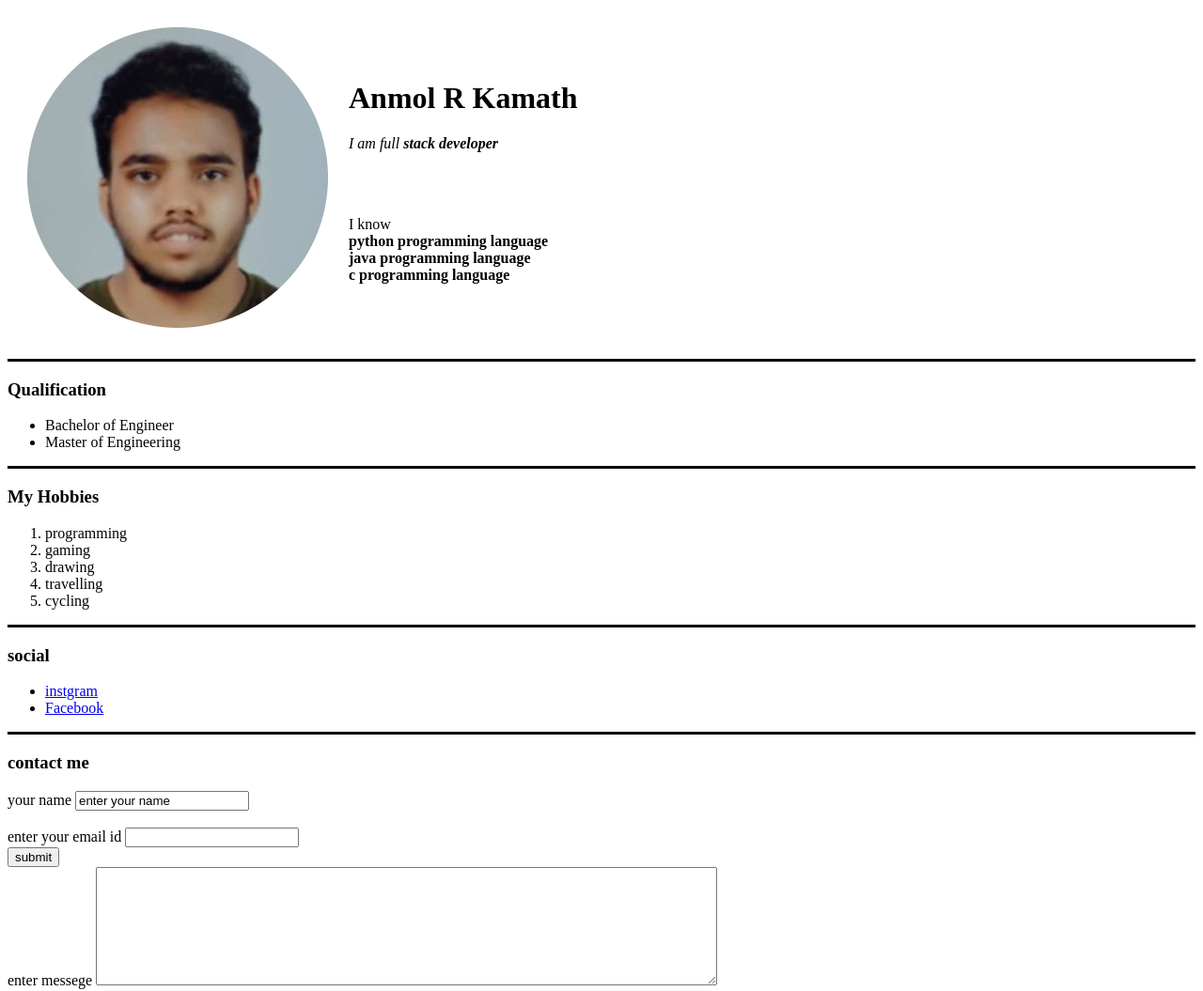
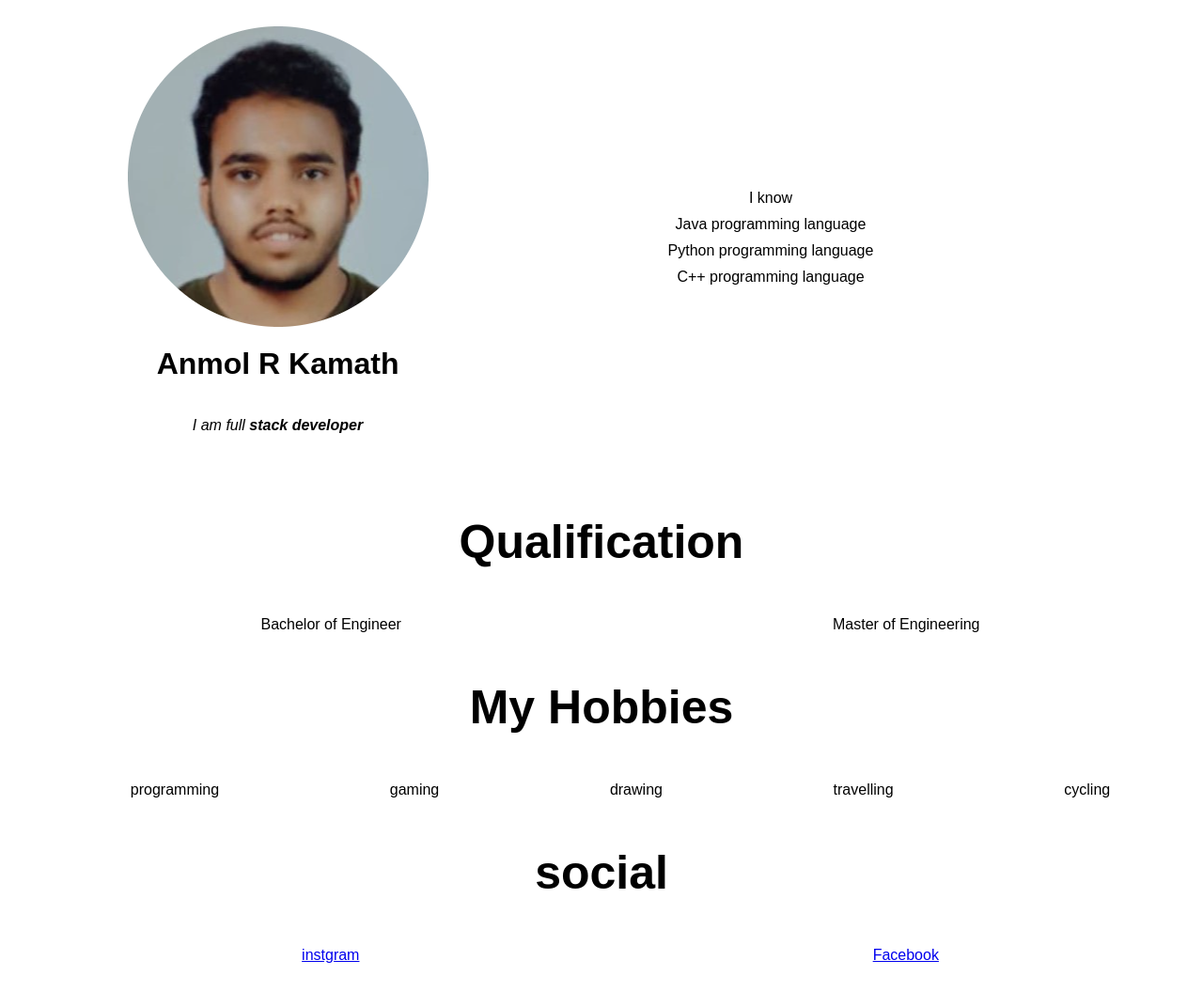
Before and after one commit to AnmolKamat/firstcv, a plain HTML site: page index.html in a window 1280 px wide. Shown: the top 1055 px of the page at 94% size. Drawn offline with Linux system fonts and the light colour scheme.

Commit message:
added styles

```diff
--- a/index.html
+++ b/index.html
@@ -4,58 +4,63 @@
 <head>
   <meta charset="utf-8">
   <title></title>
+  <link rel="stylesheet" href="style.css">
 </head>
 
 <body>
-  <table cellspacing="20">
-    <td><img src="anmol.jpg" alt="anmol profile pic"></td>
-    <td>
+  <div id='profile'>
+    <div id='pic'>
+      <img src="anmol.jpg" alt="anmol profile pic">
       <h1>Anmol R Kamath</h1>
       <p><i>I am full <b>stack developer</b></i> </p>
-      <br><br>
-      <p>I know <br><b>python programming language</b>
-        <br><b>java programming language</b>
-        <br><b>c programming language</b>
+    </div>
+    <div id="lang">
+        <ul>
+          <li>I know</li>
+          <li>Java programming language</li>
+          <li>Python programming language</li>
+          <li>C++ programming language</li>
+        </ul>
+      </div>
       </p>
-    </td>
-  </table>
-  <hr size=3 color=black>
-  <h3>Qualification</h3>
+      </div>
+
+<div id="qualification">
+  <h3 class="text">Qualification</h3>
   <ul>
     <li>Bachelor of Engineer </li>
     <li>Master of Engineering</li>
   </ul>
-  <hr size=3 color=black>
+</div>
+
   <h3>My Hobbies</h3>
-  <ol>
+  <ul>
     <li>programming</li>
     <li>gaming</li>
     <li>drawing</li>
     <li>travelling</li>
     <li>cycling</li>
-  </ol>
-  <hr size=3 color=black>
+  </ul>
+
   <h3>social</h3>
   <ul>
     <li><a href="https://www.instagram.com/kamath_anmol/">instgram</a></li>
     <li> <a href="https://www.facebook.com/anmol.rkamath">Facebook</a> </li>
   </ul>
-  <hr size=3 color=black>
+
   <h3>contact me</h3>
+  <div class="email">
   <form class="" action="mailto:anmolrk096322@gmail.com" method="post">
-    <label for="name">your name</label>
-    <input type="text" name="yname" value="enter your name">
-    <br><br>
-    <label for="">enter your email id</label>
-    <input type="email" name="yemail" value="">
-    <br>
-    <input type="submit" name="" value="submit">
-    <br>
-    <label for="">enter messege</label>
-    <textarea name="ymessege" rows="8" cols="80"></textarea>
-
+    <label for="name">Enter you Name</label>
+    <input type="name" placeholder="Name here" id="name">
+    <label for="email">Enter your email</label>
+    <input type="email" name="email" id="mail" placeholder="Emial here">
+    <label for="feedback">Feedback</label>
+    <textarea name="feedback" id="feedback" cols="30" rows="10"></textarea>
+    <input type="submit" value="Submit" id="btn">
 
   </form>
+</div>
 </body>
 
 </html>
--- /dev/null
+++ b/style.scss
@@ -0,0 +1,107 @@
+*{
+    font-family: sans-serif;
+}
+#profile{
+    display: flex;
+    align-items: center;
+    justify-content: space-around;
+    flex-wrap: wrap;
+    padding: 20px;
+    text-align: center;
+}
+#pic{
+    display: flex;
+    flex-direction: column;
+    align-items: center;
+    justify-content: center;
+    text-align: center;
+}
+
+h3{
+    text-align: center;
+    font-size: 50px;
+}
+
+ul{
+    list-style: none;
+    display: flex;
+    align-items: center;
+    justify-content: space-around;
+}
+.email{
+   // background-color: red;
+    min-height: 30vh;
+    display: flex;
+    align-items: center;
+    justify-content: center;
+    flex-direction: column;
+    max-height: 100vh;
+}
+form{
+    border: 5px solid black;
+    border-radius: 20px;
+    display: flex;
+    justify-content: center;
+    align-items: center;
+    flex-direction: column;
+    width: 50%;
+    padding: 30px 20px;
+}
+#feedback{
+    width: 80%;
+    resize: none;
+    padding: 5px;
+    border: none;
+    border-radius: 10px;
+    border: 2px solid red;
+    margin-bottom: 5px;
+}
+
+#mail,#name{
+    padding: 15px;
+    border-radius: 5px;
+    border: none;
+    border: 2px solid red;
+    margin: 10px 0;
+}
+label{
+    margin: 5px 0;
+}
+#btn{
+    padding: 10px 20px;
+    background-color: red;
+    color: black;
+    text-align: center;
+    margin-top: 5px;
+    border: none;
+    border-radius: 5px;
+    transition: 0.6s ease;
+    font-weight: 600;
+    &:hover{
+        background-color: black;
+        color: white;
+        cursor: pointer;
+    }
+}
+
+#lang{
+    display: flex;
+    justify-content: center;
+    align-items: center;
+    flex-direction: column;
+    ul{
+        display: flex;
+        justify-content: center;
+        align-items: center;
+        flex-direction: column;
+        text-align: center;
+        li{
+            margin: 5px 0;
+        }
+    }
+}
+@media only screen and (max-width: 600px) {
+    #profile{
+        justify-content: center;
+    }
+  }
```
Also changed, not shown: style.css (added), 1 other file.
